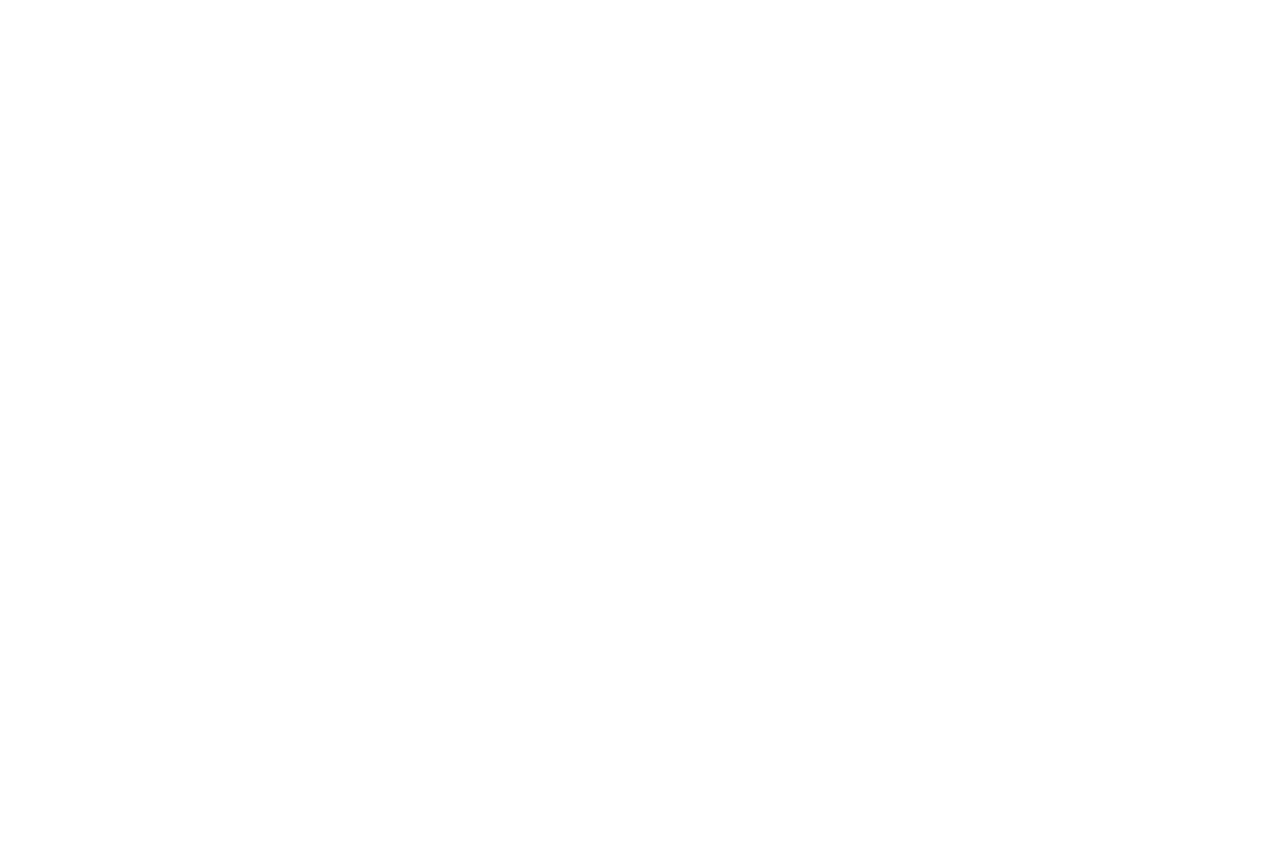
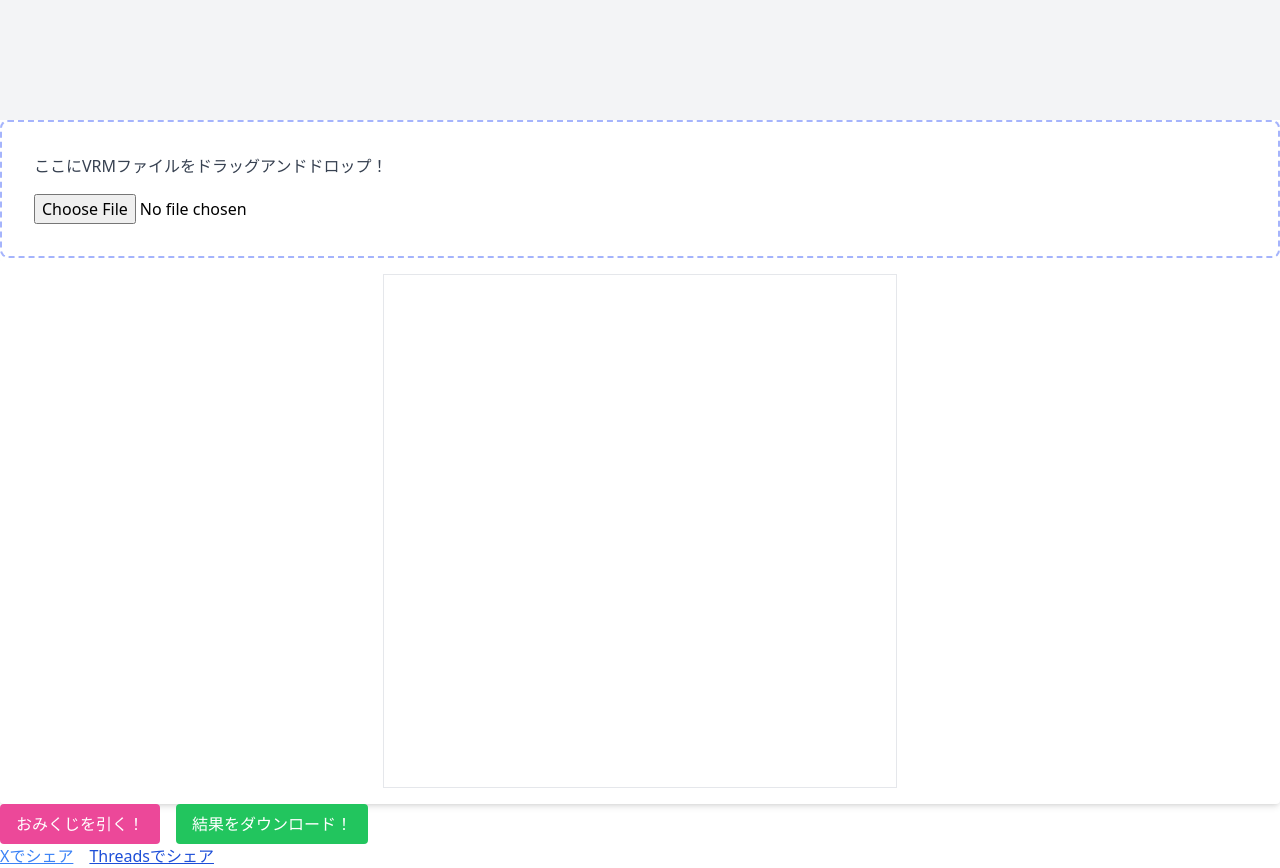
Before and after one commit to arachno81/vrm-omikuji, a Vue app: page / in a window 1280 px wide. Shown: the part 680-1548 px from the top of the page. Before the commit the page ends 800 px from the top, so only its background shows below. Built offline with nearby package versions, Linux system fonts and the light colour scheme.

Commit message:
feat: add base UI for OmikujiPage with Tailwind CSS

```diff
--- a/src/views/OmikujiPage.vue
+++ b/src/views/OmikujiPage.vue
@@ -1,28 +1,43 @@
 <template>
-	<div>
-		<h1>VRMおみくじ</h1>
+	<div class="min-h-screen bg-gray-100 text-center p-4 space-y-6">
+		<h1 class="text-3xl font-bold text-indigo-700">VRMおみくじ</h1>
 	</div>
 
 	<!-- アップロード -->
-	<div>
-		<p></p>
-		<input type="file" />
+	<div
+		class="border-2 border-dashed border-indigo-300 rounded-lg p-8 bg-white"
+		@dragover.prevent
+		@drop.prevent=""
+		>
+
+		<p class="text-gray-700 mb-4">ここにVRMファイルをドラッグアンドドロップ！</p>
+		<input type="file" accept=".vrm" @change="" class="mx-auto" />
 	</div>
 
 	<!-- プレビュー -->
-	<div>
-		<canvas />
+	<div class="bg-white p-4 rounded shadow-md">
+		<canvas ref="" width="512" height="512" class="mx-auto border" />
 	</div>
 
 	<!-- ボタン -->
-	<div>
-		<button></button>
-		<button></button>
+	<div class="space-x-4">
+		<button
+			@click=""
+			class="bg-pink-500 text-white px-4 py-2 rounded hover:bg-pink-600"
+			>
+			おみくじを引く！
+		</button>
+		<button
+			@click=""
+			class="bg-green-500 text-white px-4 py-2 rounded hover:bg-green-600"
+			>
+			結果をダウンロード！
+		</button>
 	</div>
 
 	<!-- SNSシェア -->
-	<div>
-		<button></button>
-		<button></button>
+	<div class="space-x-4">
+		<button class="text-blue-500 underline" @click="">Xでシェア</button>
+		<button class="text-blue-700 underline" @click="">Threadsでシェア</button>
 	</div>
 </template>
```
